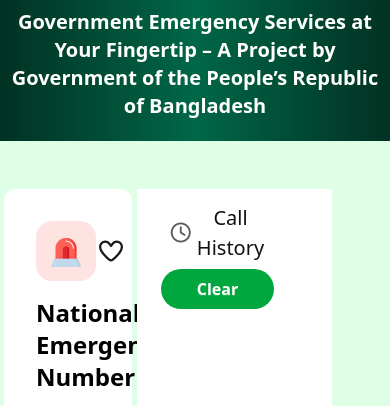
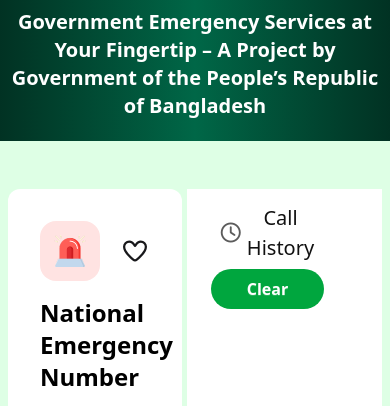
Before and after one commit to ArifulIslam016/Emergency-Hotlines, a plain HTML site: page index.html in a window 390 px wide. Shown: the part 396-802 px from the top of the page. Drawn offline with nearby package versions, Linux system fonts and the light colour scheme.

Commit message:
final checked

```diff
--- a/index.html
+++ b/index.html
@@ -83,7 +83,7 @@
     <!-- main section here services**************** -->
     <main class="flex bg-[#41ff6a2c]">
       <div
-        class="servicesleft sm:w-9/12 grid grid-cols-1 sm:grid-cols-3 sm:gap-[30px] mt-12 pl-1 sm:pl-[58px]"
+        class="servicesleft sm:w-9/12 grid grid-cols-1 sm:grid-cols-3 sm:gap-[30px] mt-12 pl-2 sm:pl-[58px]"
       >
         <div class="service bg-white rounded-xl">
           <div class="p-[32px]">
@@ -324,7 +324,7 @@
          -->
       <div
         id="history-section"
-        class="bg-white p-6 mr-[58px] history w-1/2 sm:w-3/12 ml-[5px] sm:ml-[30px] mt-12 pr-[58px]"
+        class="bg-white p-6 mr-[8px] sm:mr-[58px] history w-1/2 sm:w-3/12 ml-[5px] sm:ml-[30px] mt-12 pr-[58px]"
       >
         <div>
           <div class="w-full flex flex-col sm:flex-row justify-between">
```
